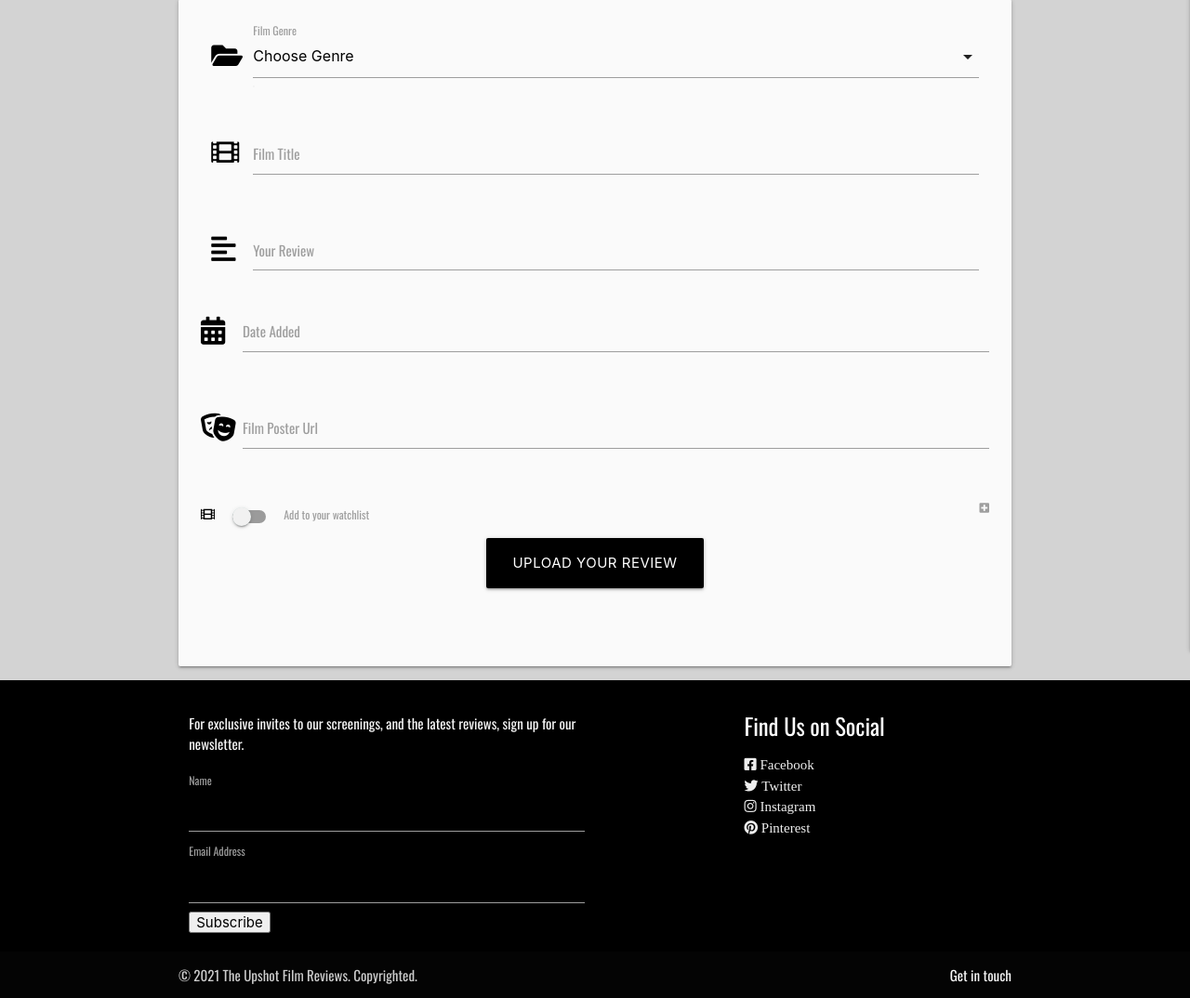
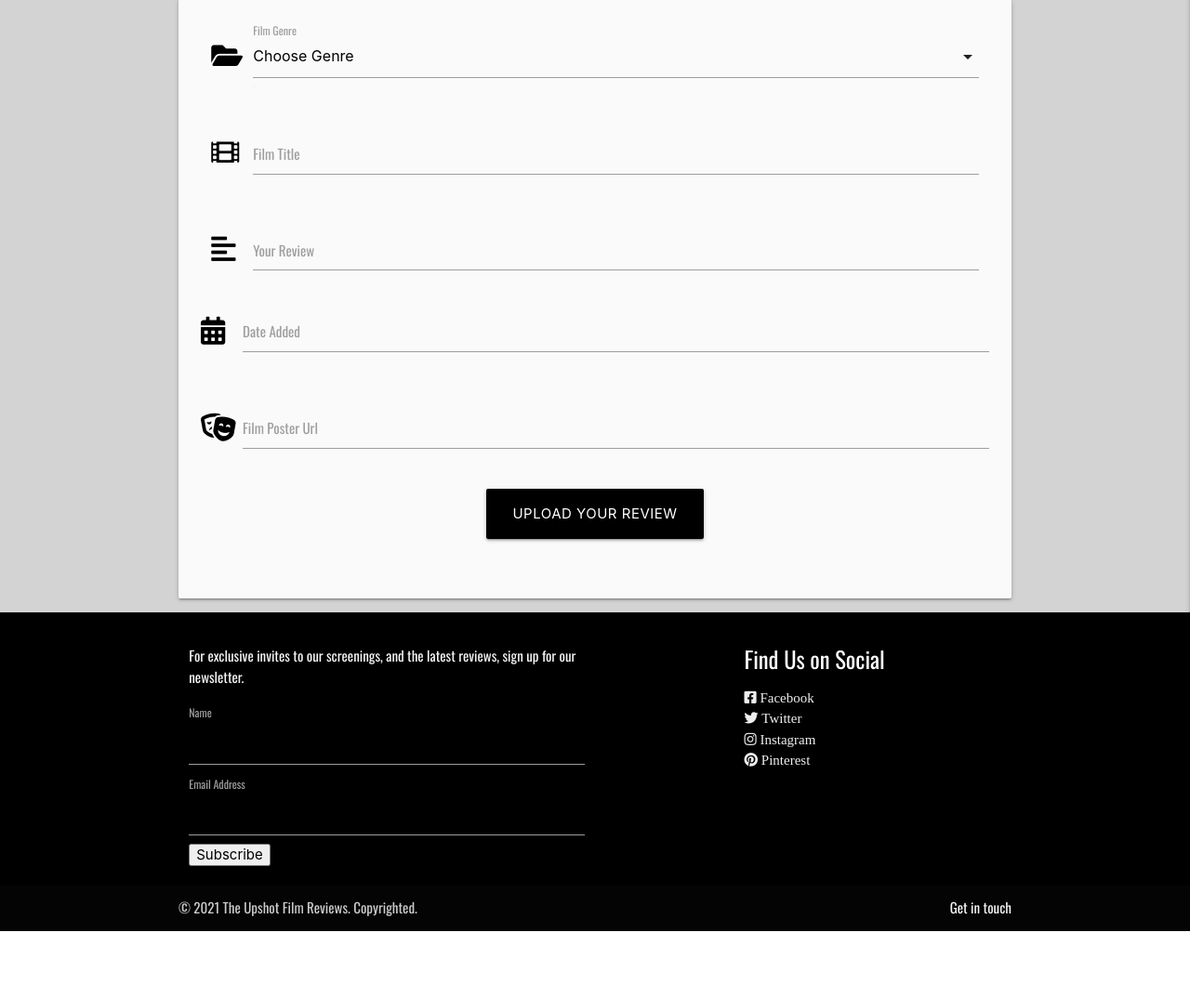
Before and after one commit to Code-Institute-Submissions/Mishsmelle-milestone-three_DecResub, a Flask app: page /upload_review in a window 1280 px wide. Shown: the part 160-1234 px from the top of the page at 93% size. After the commit the page ends 1162 px from the top, so only its background shows below. Run offline with Flask 2, Linux system fonts and the light colour scheme; data that the repository does not hold is empty; some libraries are stand-ins or nearby versions.

Commit message:
removed add to watchlist toggle

```diff
--- a/app.py
+++ b/app.py
@@ -125,12 +125,10 @@ def logout():
 @app.route("/upload_review", methods=["GET", "POST"])
 def upload_review():
     if request.method == "POST":
-        is_watchlist = "on" if request.form.get("is_watchlist") else "off"
         film = {
             "genre_name": request.form.get("genre_name"),
             "film_title": request.form.get("film_title"),
             "review": request.form.get("review"),
-            "is_watchlist": is_watchlist,
             "date_added": request.form.get("date_added"),
             "reviewed_by": session["user"],
             "image_url": request.form.get("image_url")
@@ -147,12 +145,10 @@ def upload_review():
 def edit_film(film_id):
 
     if request.method == "POST":
-        is_watchlist = "on" if request.form.get("is_watchlist") else "off"
         submit = {
             "genre_name": request.form.get("genre_name"),
             "film_title": request.form.get("film_title"),
             "review": request.form.get("review"),
-            "is_watchlist": is_watchlist,
             "date_added": request.form.get("date_added"),
             "reviewed_by": session["user"],
             "image_url": request.form.get("image_url")
--- a/templates/about.html
+++ b/templates/about.html
@@ -10,7 +10,7 @@
             </h3>
             <p>
                 The Upshot is an online film review site. Users can create an account to upload their own reviews to the
-                database, as well as browse the current collection and create their very own watchlist. We provide film
+                database, as well as browse the current collection. We provide film
                 fans with original editorial content on our site and through social channels, produce a fun and
                 informative monthly newsletter, and hold live events for fans across the country. If you’re an
                 entertainment fan looking for a recommendation, or to share an opinion, you’ve come to the right place.
--- a/templates/profile.html
+++ b/templates/profile.html
@@ -23,9 +23,6 @@
                 <i class="fas fa-caret-down"></i>
                 <img class="activator" src="{{ film.image_url }}" alt="default film image" style=max-width:50px; />
                 <strong>{{ film.film_title }}</strong>
-                {% if film.is_watchlist == "on" %}
-                <i class="fas fa-film blue-grey-text text-lighten-2 tooltipped" data-position="right"
-                    data-tooltip="Added to your watchlist"></i>
                 {% endif %}
             </div>
             <div class="collapsible-body">
--- a/templates/search.html
+++ b/templates/search.html
@@ -29,9 +29,6 @@
             <i class="fas fa-caret-down"></i>
             <img class="activator" src="{{ film.image_url }}" alt="default film image" style=max-width:50px; />
             <strong>{{ film.film_title }}</strong>
-            {% if film.is_watchlist == "on" %}
-            <i class="fas fa-film blue-grey-text text-lighten-2 tooltipped" data-position="right"
-                data-tooltip="Added to your watchlist"></i>
             {% endif %}
         </div>
         <div class="collapsible-body">
--- a/templates/upload_review.html
+++ b/templates/upload_review.html
@@ -49,18 +49,6 @@
                     <label for="image_url">Film Poster Url</label>
                 </div>
             </div>
-            <!--add to wathclist switch-->
-            <div class="row">
-                <div class="input-field col s12">
-                    <div class="switch">
-                        <i class="fas fa-film black-text text-darken-4"></i>
-                        <label for="is_watchlist">
-                            <input type="checkbox" id="is_watchlist" name="is_watchlist">
-                            <span class="lever"></span>
-                            Add to your watchlist <i class="fas fa-plus-square right"></i>
-                        </label>
-                    </div>
-                </div>
             <!--upload review button-->
             <div class="row">
                 <div class="col s12 center-align">
```
Also changed, not shown: templates/edit_film.html (+9 -185 lines). Lines whose indentation alone changed are shown as unchanged.
